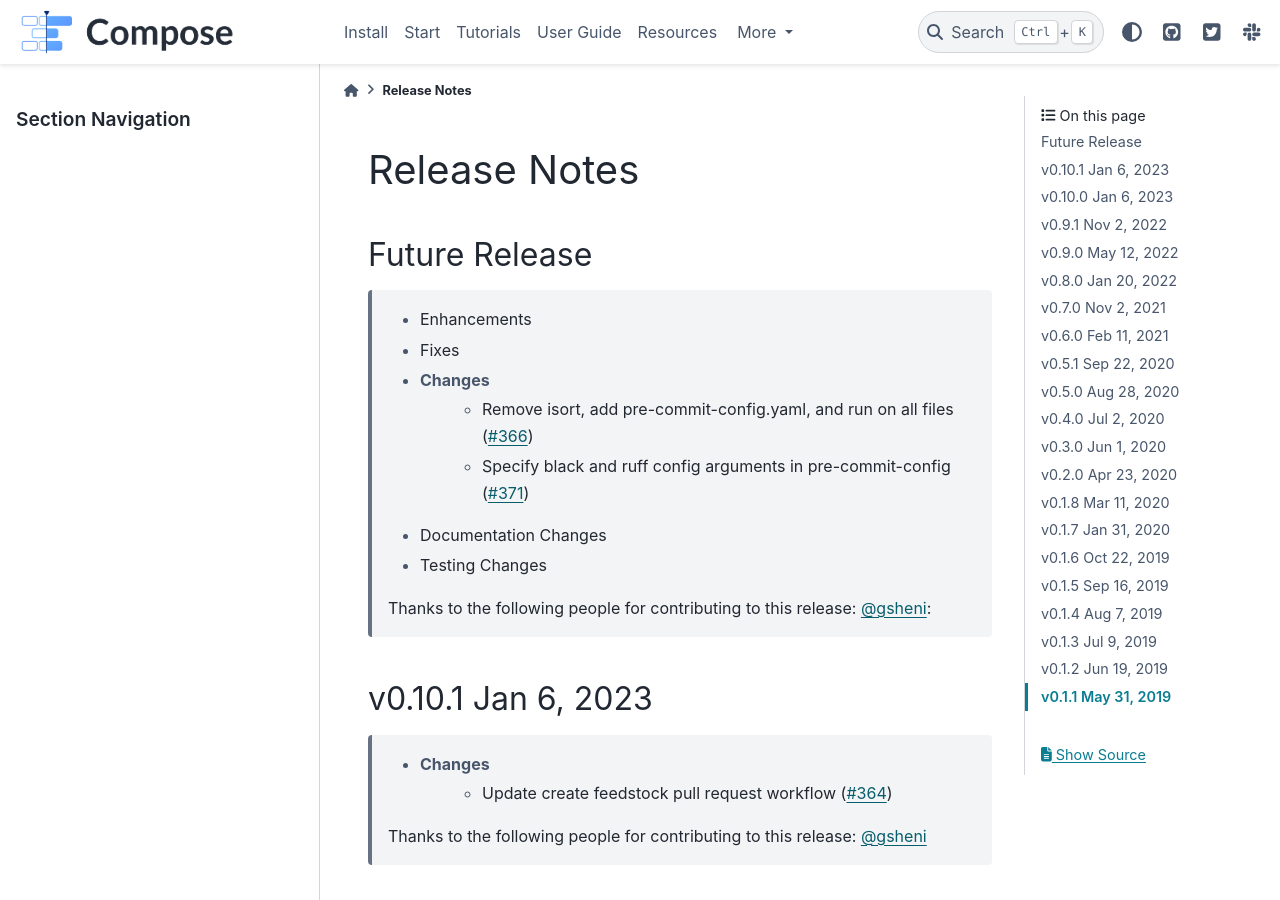
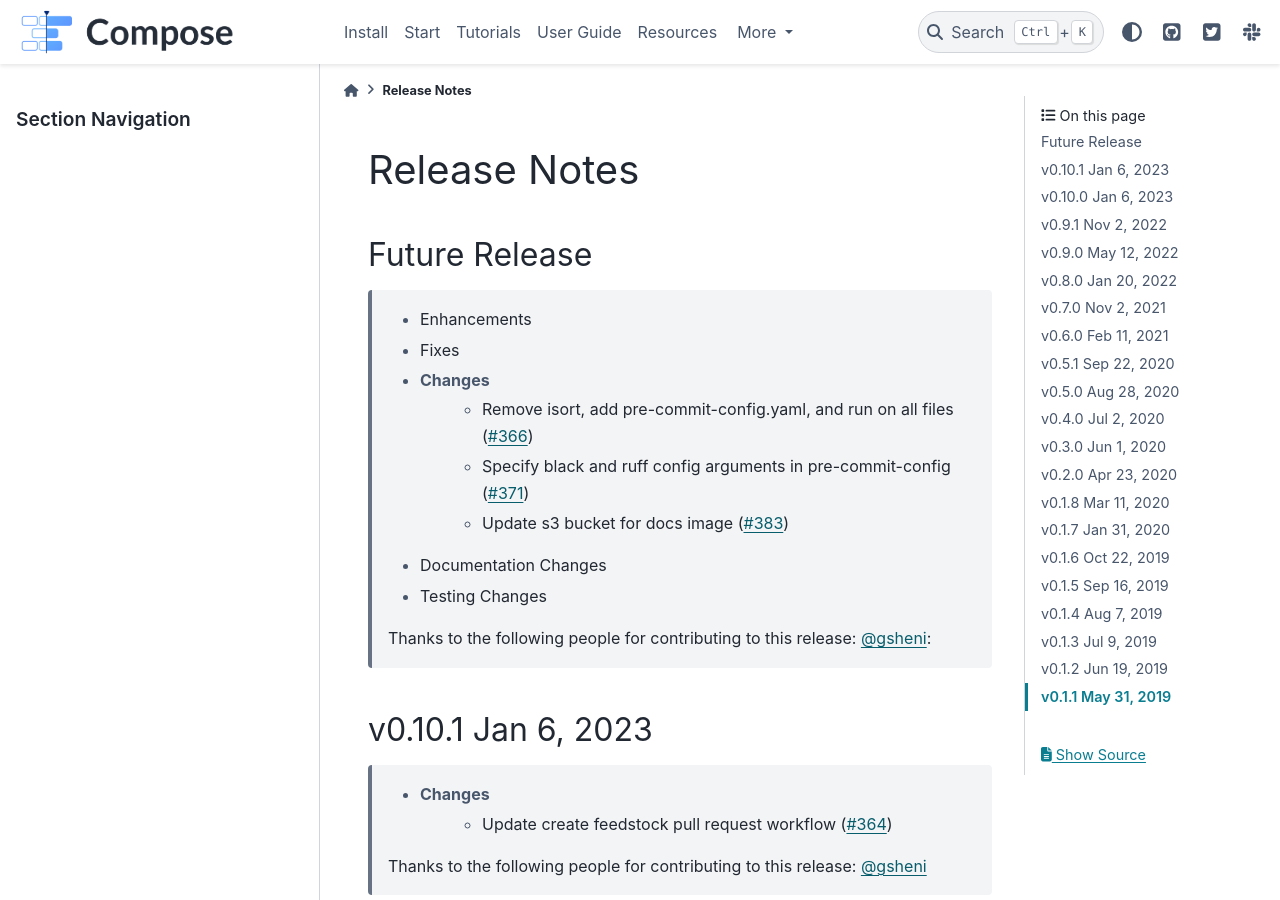
Before and after one commit to alteryx/compose, a Sphinx documentation site: the page built from docs/source/release_notes.rst, in a window 1280 px wide and 900 px high. Built offline with Sphinx 7.4.7 and the PyData theme 0.15.4, drawn with Linux system fonts in a browser that asks for light colours; comment, search, counter and statistics services are not loaded.

Commit message:
Update release_notes.rst

```diff
--- a/docs/source/release_notes.rst
+++ b/docs/source/release_notes.rst
@@ -8,6 +8,7 @@ Future Release
     * Changes
         * Remove isort, add pre-commit-config.yaml, and run on all files (:pr:`366`)
         * Specify black and ruff config arguments in pre-commit-config (:pr:`371`)
+        * Update s3 bucket for docs image (:pr:`383`)
     * Documentation Changes
     * Testing Changes
 
```
